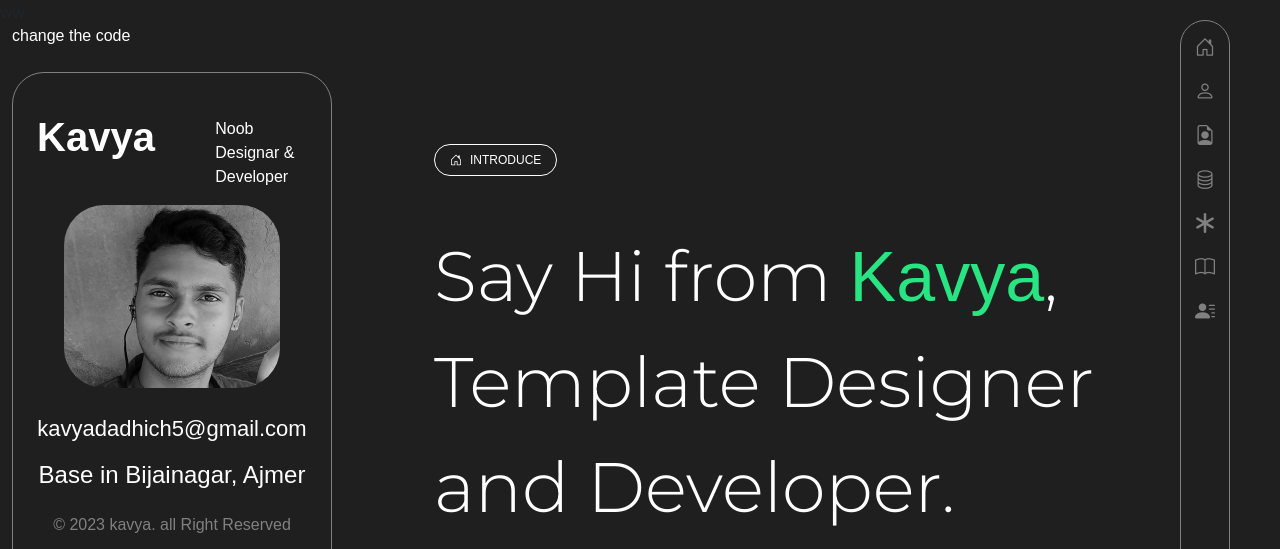
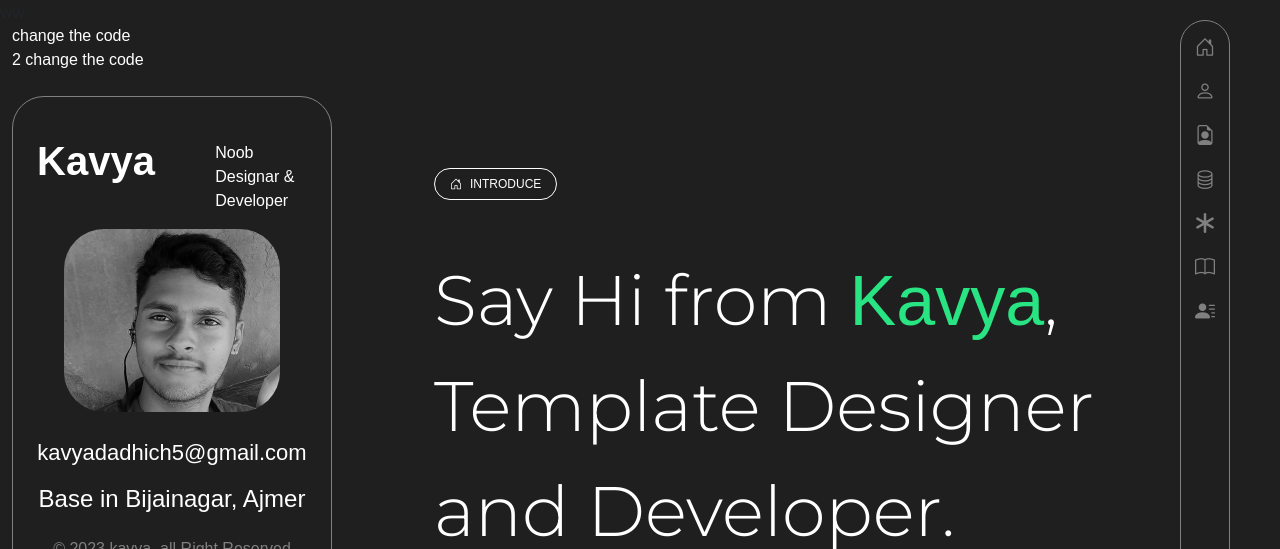
Before and after one commit to kavyadadhich1/Portfolio, a plain HTML site: page pot.html in a window 1280 px wide. Shown: the top 549 px of the page. Drawn offline with nearby package versions, Linux system fonts and the light colour scheme.

Commit message:
update to dev

```diff
--- a/pot.html
+++ b/pot.html
@@ -27,6 +27,7 @@
   <body>
     <div class="container-fluid">
       <div class="text-white">change the code</div>
+      <div class="text-white">2 change the code</div>
       <div class="row">
         <div class="col-lg-3 col-md-6 top_class">
           <div
```
